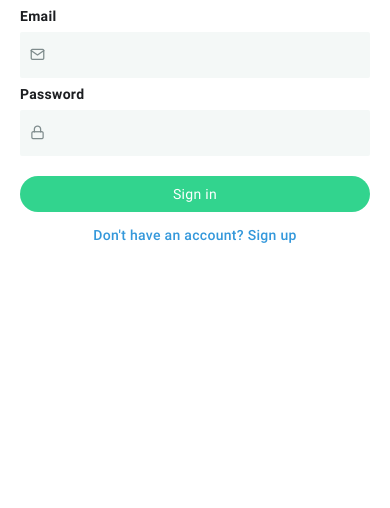
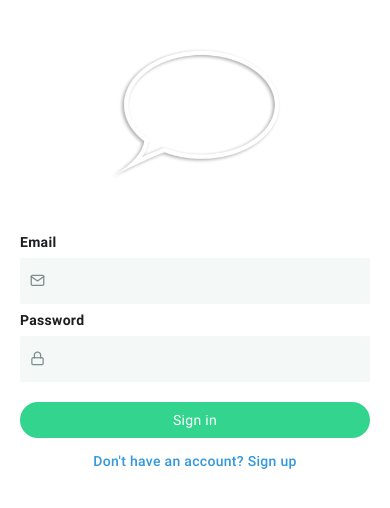
Before and after one commit to mehedi609/WhatsAppClone_ReactNative, a React Native app: screen / in a window 390 px wide. Shown: the top 508 px of the page. Built offline with nearby package versions, Linux system fonts and the light colour scheme.

Commit message:
Completed AuthScreen implementation

```diff
--- /dev/null
+++ b/components/AppKeyboardAvoidingView.js
@@ -0,0 +1,22 @@
+import React from 'react';
+import { StyleSheet, KeyboardAvoidingView, Platform } from 'react-native';
+
+const AppKeyboardAvoidingView = ({ children }) => {
+  return (
+    <KeyboardAvoidingView
+      style={styles.container}
+      behavior={Platform.OS === 'ios' ? 'padding' : undefined}
+      keyboardVerticalOffset={100}
+    >
+      {children}
+    </KeyboardAvoidingView>
+  );
+};
+
+const styles = StyleSheet.create({
+  container: {
+    flex: 1,
+  },
+});
+
+export default AppKeyboardAvoidingView;
--- a/screens/AuthScreen.js
+++ b/screens/AuthScreen.js
@@ -1,18 +1,37 @@
 import React, { useState } from 'react';
-import { StyleSheet, TouchableOpacity } from 'react-native';
+import {
+  Image,
+  ScrollView,
+  StyleSheet,
+  TouchableOpacity,
+  View,
+} from 'react-native';
 
 import PageContainer from '../components/PageContainer';
 import SignUpForm from '../components/SignUpForm';
 import SignInForm from '../components/SignInForm';
 import { colors } from '../constants/colors';
 import AppText from '../components/AppText';
+import AppKeyboardAvoidingView from '../components/AppKeyboardAvoidingView';
 
 const AuthScreen = () => {
   const [isSignUp, setIsSignUp] = useState(false);
 
   return (
     <PageContainer>
+      <ScrollView>
+        <AppKeyboardAvoidingView>
+          <>
+            <View style={styles.imageContainer}>
+              <Image
+                source={require('../assets/images/logo.png')}
+                style={styles.image}
+                resizeMode='contain'
+              />
+            </View>
+
             {isSignUp ? <SignUpForm /> : <SignInForm />}
+
             <TouchableOpacity
               style={styles.linkContainer}
               onPress={() => setIsSignUp((prev) => !prev)}
@@ -23,11 +42,21 @@ const AuthScreen = () => {
                   : "Don't have an account? Sign up"}
               </AppText>
             </TouchableOpacity>
+          </>
+        </AppKeyboardAvoidingView>
+      </ScrollView>
     </PageContainer>
   );
 };
 
 const styles = StyleSheet.create({
+  image: {
+    width: '50%',
+  },
+  imageContainer: {
+    alignItems: 'center',
+    justifyContent: 'center',
+  },
   linkContainer: {
     alignItems: 'center',
     justifyContent: 'center',
--- a/screens/ChatScreen.js
+++ b/screens/ChatScreen.js
@@ -13,6 +13,7 @@ import { Feather } from '@expo/vector-icons';
 
 import backgroundImage from '../assets/images/droplet.jpeg';
 import { colors } from '../constants/colors';
+import AppKeyboardAvoidingView from '../components/AppKeyboardAvoidingView';
 
 const ChatScreen = () => {
   const [messageText, setMessageText] = useState('');
@@ -23,11 +24,7 @@ const ChatScreen = () => {
 
   return (
     <SafeAreaView edges={['right', 'left', 'bottom']} style={styles.container}>
-      <KeyboardAvoidingView
-        style={{ flex: 1 }}
-        behavior={Platform.OS === 'ios' ? 'padding' : undefined}
-        keyboardVerticalOffset={100}
-      >
+      <AppKeyboardAvoidingView>
         <ImageBackground
           style={styles.imageBackground}
           source={backgroundImage}
@@ -69,7 +66,7 @@ const ChatScreen = () => {
             </TouchableOpacity>
           )}
         </View>
-      </KeyboardAvoidingView>
+      </AppKeyboardAvoidingView>
     </SafeAreaView>
   );
 };
```
Also changed, not shown: assets/images/logo.png (added), assets/images/userImage.jpeg (added). Lines whose indentation alone changed are shown as unchanged.
